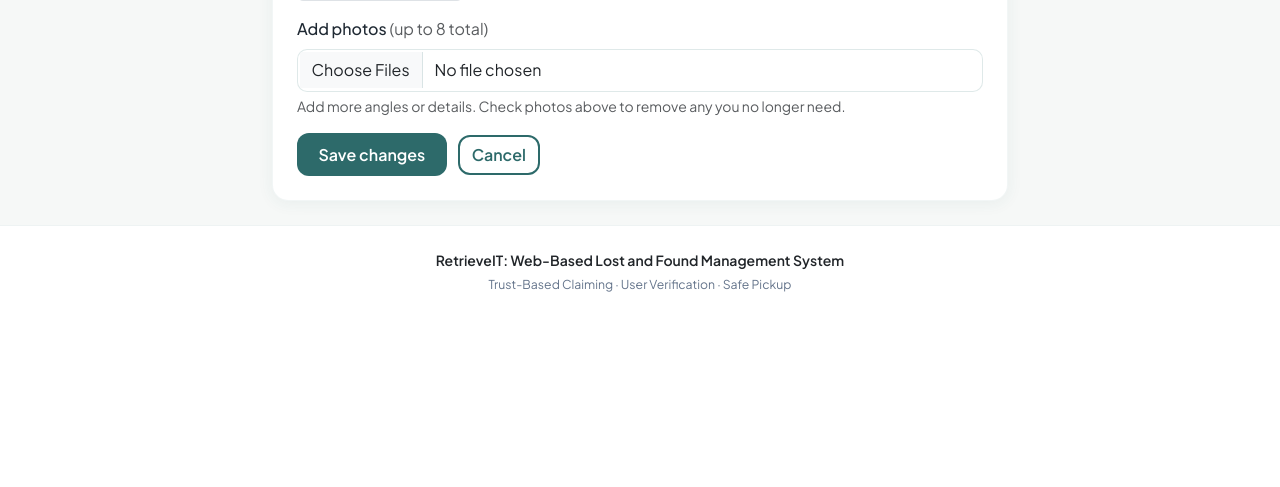
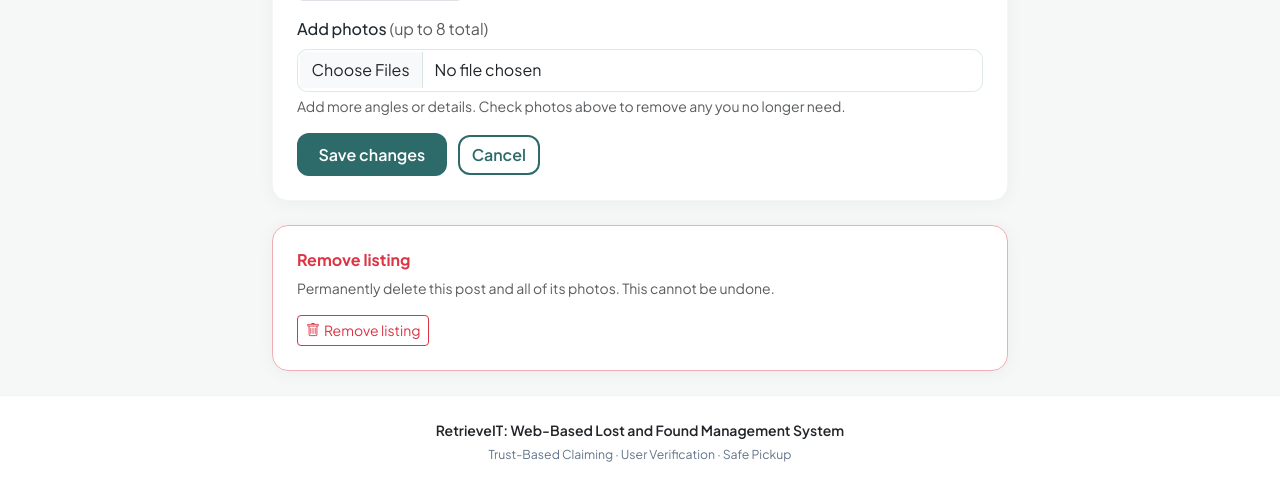
Before and after one commit to ckcabaysa12/RetrieveIT-Lost-and-Found, a Laravel app: page /items/1/edit in a window 1280 px wide. Shown: the part 1069-1556 px from the top of the page. Before the commit the page ends 1361 px from the top, so only its background shows below. Run offline with Laravel 12, Linux system fonts and the light colour scheme; a user stored in the database is signed in; data comes from the database, SQL or seed files in the repository; tables that the repository leaves empty hold one stand-in row (values such as "Sample post").

Commit message:
Let admins reach home and allow posters to remove their listings
Co-authored-by: Cursor <cursoragent@cursor.com>

```diff
--- a/app/Http/Controllers/HomeController.php
+++ b/app/Http/Controllers/HomeController.php
@@ -19,10 +19,6 @@ class HomeController extends Controller
             return redirect()->route('verification.pending');
         }
 
-        if ($user->isAdmin()) {
-            return redirect()->route('admin.dashboard');
-        }
-
         return app(DashboardController::class)();
     }
 }
--- a/app/Http/Controllers/ItemController.php
+++ b/app/Http/Controllers/ItemController.php
@@ -152,6 +152,26 @@ class ItemController extends Controller
             ->with('success', 'Listing updated successfully.');
     }
 
+    public function destroy(Item $item): RedirectResponse
+    {
+        $this->assertOwnerCanEdit($item);
+
+        $item->load('images');
+
+        foreach ($item->images as $image) {
+            Storage::disk('public')->delete($image->path);
+        }
+
+        if ($item->image) {
+            Storage::disk('public')->delete($item->image);
+        }
+
+        $item->delete();
+
+        return redirect()->route('items.mine')
+            ->with('success', 'Listing removed successfully.');
+    }
+
     public function show(Item $item): View
     {
         $item->load(['user', 'category', 'claims', 'images']);
--- a/resources/views/items/edit.blade.php
+++ b/resources/views/items/edit.blade.php
@@ -109,6 +109,12 @@
                 </div>
             </form>
         </div>
+
+        <div class="card-lf p-4 mt-4 border-danger-subtle">
+            <h2 class="h6 fw-bold text-danger mb-2">Remove listing</h2>
+            <p class="small text-muted mb-3">Permanently delete this post and all of its photos. This cannot be undone.</p>
+            @include('partials.remove-item-form', ['item' => $item, 'label' => 'Remove listing'])
+        </div>
     </div>
 </div>
 @endsection
--- a/resources/views/items/my.blade.php
+++ b/resources/views/items/my.blade.php
@@ -29,6 +29,7 @@
                             <a href="{{ route('items.show', $item) }}" class="btn btn-lf-outline btn-sm">View</a>
                             @if($item->canBeEditedByOwner())
                                 <a href="{{ route('items.edit', $item) }}" class="btn btn-lf-outline btn-sm">Edit</a>
+                                @include('partials.remove-item-form', ['item' => $item])
                             @endif
                         </td>
                     </tr>
--- a/resources/views/items/show.blade.php
+++ b/resources/views/items/show.blade.php
@@ -81,6 +81,7 @@
                             <a href="{{ route('items.edit', $item) }}" class="btn btn-lf btn-sm">
                                 <i class="bi bi-pencil me-1"></i> Edit listing
                             </a>
+                            @include('partials.remove-item-form', ['item' => $item])
                         @endif
                         @if($item->type === 'found')
                             <a href="{{ route('claims.received', ['item' => $item->id]) }}" class="btn btn-lf-outline btn-sm">
--- /dev/null
+++ b/resources/views/partials/remove-item-form.blade.php
@@ -0,0 +1,8 @@
+<form method="POST" action="{{ route('items.destroy', $item) }}" class="d-inline"
+    onsubmit="return confirm('Remove this listing permanently? This cannot be undone.');">
+    @csrf
+    @method('DELETE')
+    <button type="submit" class="{{ $class ?? 'btn btn-outline-danger btn-sm' }}">
+        <i class="bi bi-trash me-1"></i>{{ $label ?? 'Remove' }}
+    </button>
+</form>
--- a/routes/web.php
+++ b/routes/web.php
@@ -38,6 +38,7 @@ Route::middleware('auth')->group(function () {
         Route::post('items', [ItemController::class, 'store'])->name('items.store');
         Route::get('items/{item}/edit', [ItemController::class, 'edit'])->name('items.edit');
         Route::put('items/{item}', [ItemController::class, 'update'])->name('items.update');
+        Route::delete('items/{item}', [ItemController::class, 'destroy'])->name('items.destroy');
 
         Route::get('claims', [ClaimController::class, 'index'])->name('claims.index');
         Route::get('claims/received', [ClaimController::class, 'received'])->name('claims.received');
```
